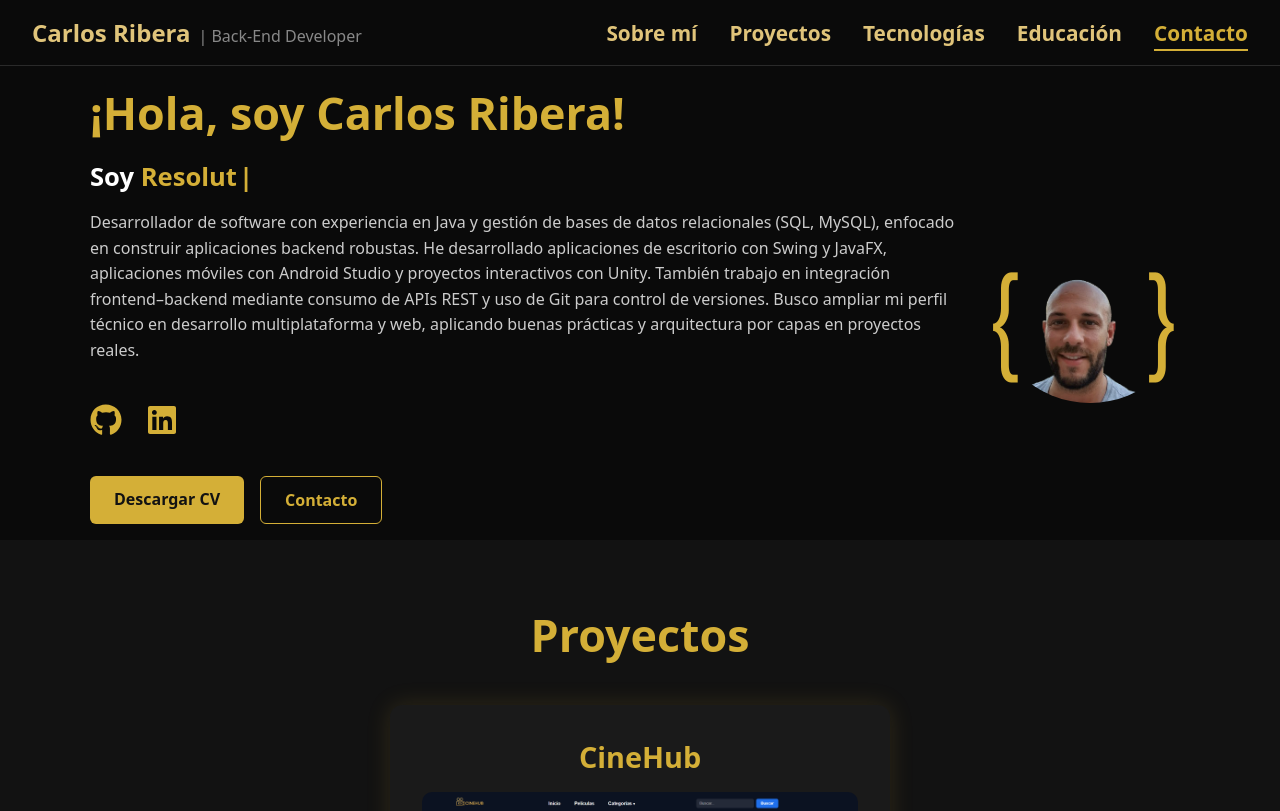
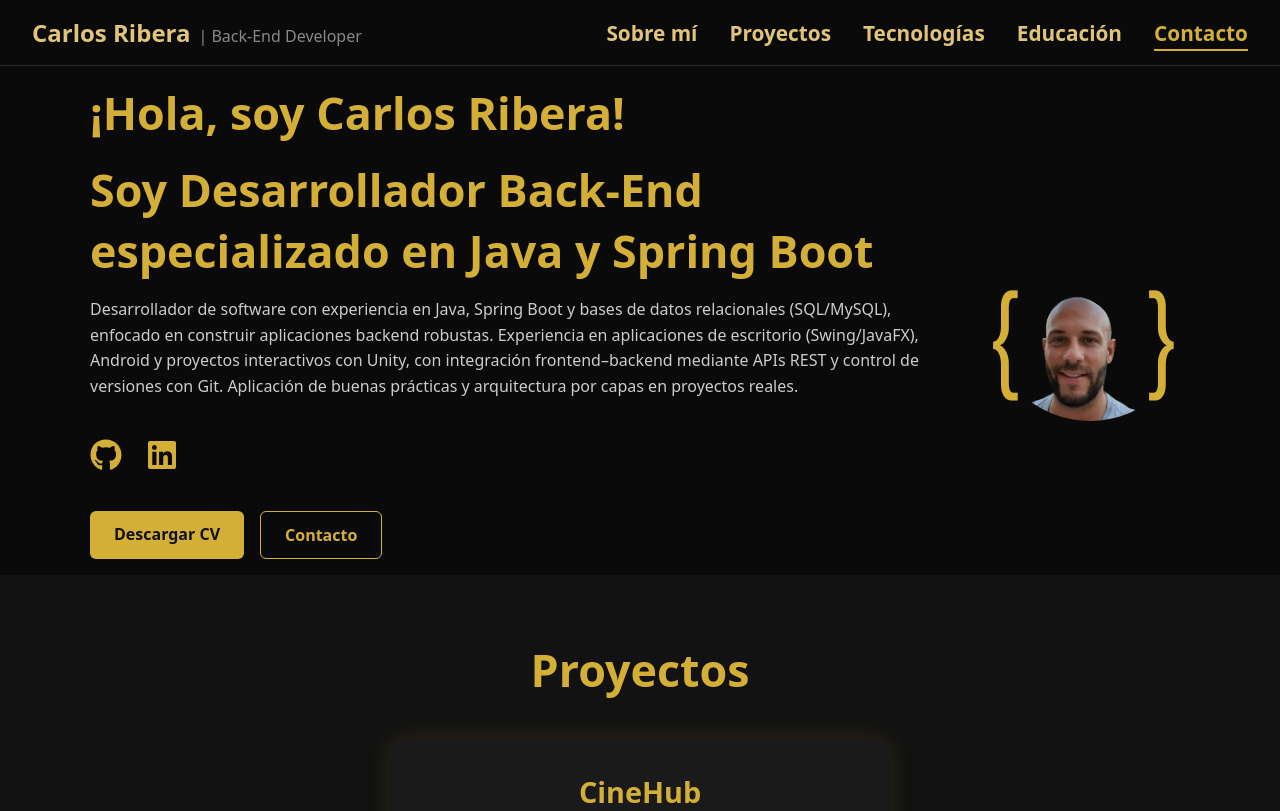
Before and after one commit to CarlosRiberaDonet/Carlos-Ribera, a React (Vite) app: page / in a window 1280 px wide. Shown: the top 811 px of the page. Built offline with nearby package versions, Linux system fonts and the light colour scheme.

Commit message:
Refactor AboutMe component and update description
Removed dynamic text typing effect and updated the description to focus on Back-End development skills.

```diff
--- a/src/components/AboutMe.jsx
+++ b/src/components/AboutMe.jsx
@@ -1,64 +1,21 @@
-import { useState, useEffect } from 'react';
 import styles from './css/AboutMe.module.css';
 import { FaGithub, FaLinkedin } from 'react-icons/fa';
 import profileImg from '../images/profile.png';
 
-const dynamicTexts = [
-  'Desarrollador',
-  'Creativo',
-  'Técnico Informático',
-  'Resolutivo',
-
-];
-
 export default function AboutMe() {
-  const [displayedText, setDisplayedText] = useState('');
-  const [currentIndex, setCurrentIndex] = useState(0);
-  const [typing, setTyping] = useState(true);
-  const [charIndex, setCharIndex] = useState(0);
-
-  useEffect(() => {
-    let timeout;
-    if (typing) {
-      if (charIndex < dynamicTexts[currentIndex].length) {
-        timeout = setTimeout(() => {
-          setDisplayedText((prev) => prev + dynamicTexts[currentIndex][charIndex]);
-          setCharIndex((prev) => prev + 1);
-        }, 30);
-      } else {
-        timeout = setTimeout(() => setTyping(false), 1500);
-      }
-    } else {
-      if (charIndex > 0) {
-        timeout = setTimeout(() => {
-          setDisplayedText((prev) => prev.slice(0, -1));
-          setCharIndex((prev) => prev - 1);
-        }, 10);
-      } else {
-        setTyping(true);
-        setCurrentIndex((prev) => (prev + 1) % dynamicTexts.length);
-      }
-    }
-    return () => clearTimeout(timeout);
-  }, [charIndex, typing, currentIndex]);
-
   return (
     <section id="about" className={styles.about}>
       <div className={styles.container}>
         <div className={styles.textContent}>
           <h1 className={styles.title}>¡Hola, soy Carlos Ribera!</h1>
-          <h2 className={styles.dynamicText}>
-            <span className={styles.static}>Soy </span>
-            <span className={styles.typed}>{displayedText}</span>
-            <span className={styles.cursor}>|</span>
+          <h2 className={styles.title}>
+            Soy Desarrollador Back-End especializado en Java y Spring Boot
           </h2>
           <p className={styles.description}>
-            Desarrollador de software con experiencia en Java y gestión de bases de datos relacionales (SQL, MySQL),
-            enfocado en construir aplicaciones backend robustas. He desarrollado aplicaciones de escritorio con Swing y JavaFX,
-            aplicaciones móviles con Android Studio y proyectos interactivos con Unity.
-            También trabajo en integración frontend–backend mediante consumo de APIs REST y uso de Git para control de versiones.
-            Busco ampliar mi perfil técnico en desarrollo multiplataforma y web,
-            aplicando buenas prácticas y arquitectura por capas en proyectos reales.
+            Desarrollador de software con experiencia en Java, Spring Boot y bases de datos relacionales (SQL/MySQL),
+            enfocado en construir aplicaciones backend robustas. Experiencia en aplicaciones de escritorio (Swing/JavaFX),
+            Android y proyectos interactivos con Unity, con integración frontend–backend mediante APIs REST y control de versiones con Git.
+            Aplicación de buenas prácticas y arquitectura por capas en proyectos reales.
           </p>
           <div className={styles.links}>
             <a href="https://github.com/CarlosRiberaDonet" target="_blank" rel="noopener noreferrer" aria-label="GitHub">
@@ -70,7 +27,6 @@ export default function AboutMe() {
           </div>
           <div className={styles.buttons}>
             <a href="/Carlos-Ribera/Ribera-Donet-Carlos-CV.pdf" download className={styles.button}>Descargar CV</a>
-
             <a href="#contact" className={styles.buttonSecondary}>Contacto</a>
           </div>
         </div>
```
